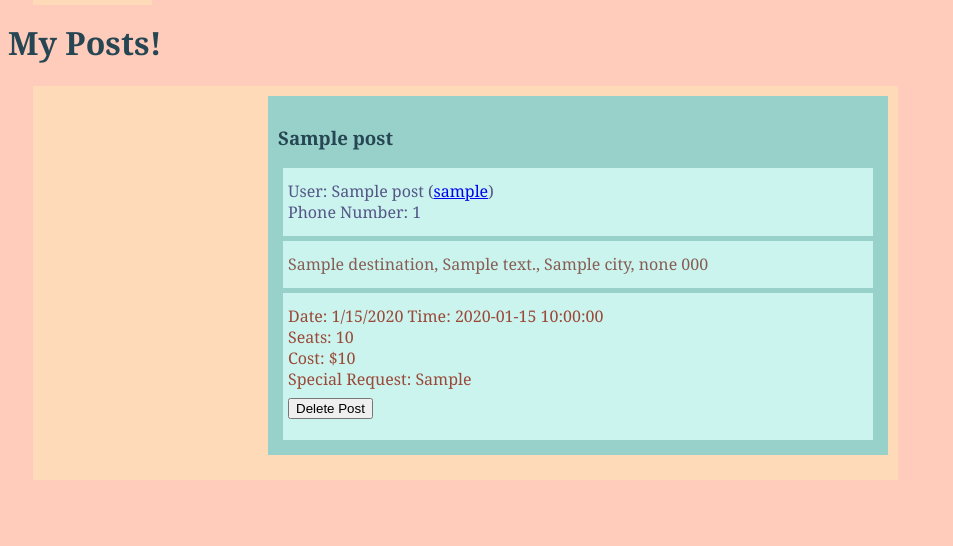
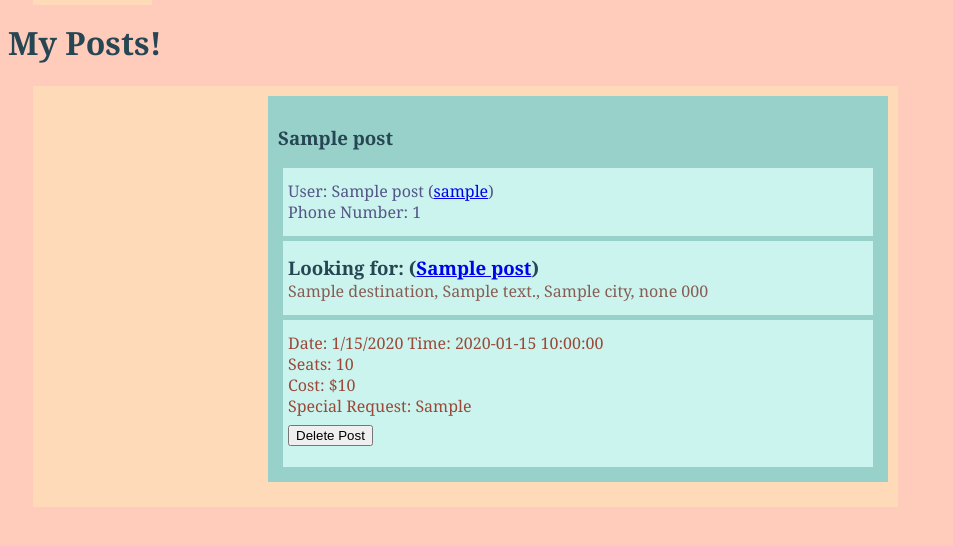
Before and after one commit to daisyhollifield/rideshare, a Python web app: template flask/templates/myposts.html in a window 1280 px wide. Shown: the part 48-594 px from the top of the page, without its empty margins (0-953 px from the left). Run offline with Jinja, Linux system fonts and the light colour scheme; the template is opened without the code that fills it: most values are stand-ins (such as "Sample title", 1, 10 or a date in 2020).

Commit message:
myposts change

```diff
--- a/flask/templates/myposts.html
+++ b/flask/templates/myposts.html
@@ -27,8 +27,10 @@
     </div>
     {% if post.type == "offering" %}
     <div class="driver-info-block" id="destination-block">
+        <h3>Offering: (<a href = "{{ url_for( 'post', post_id = post.pid) }}">{{post.title}}</href></a>) </h3>
     {% else %}
     <div class="rider-info-block" id="destination-block">
+        <h3>Looking for: (<a href = "{{ url_for( 'post', post_id = post.pid) }}">{{post.title}}</href></a>) </h3>
     {% endif %}
         <p>{{post.destination}}, {{post.street_address}}, {{post.city}}, {{post.state}} {{post.zipcode}}</p>
     </div>
```
